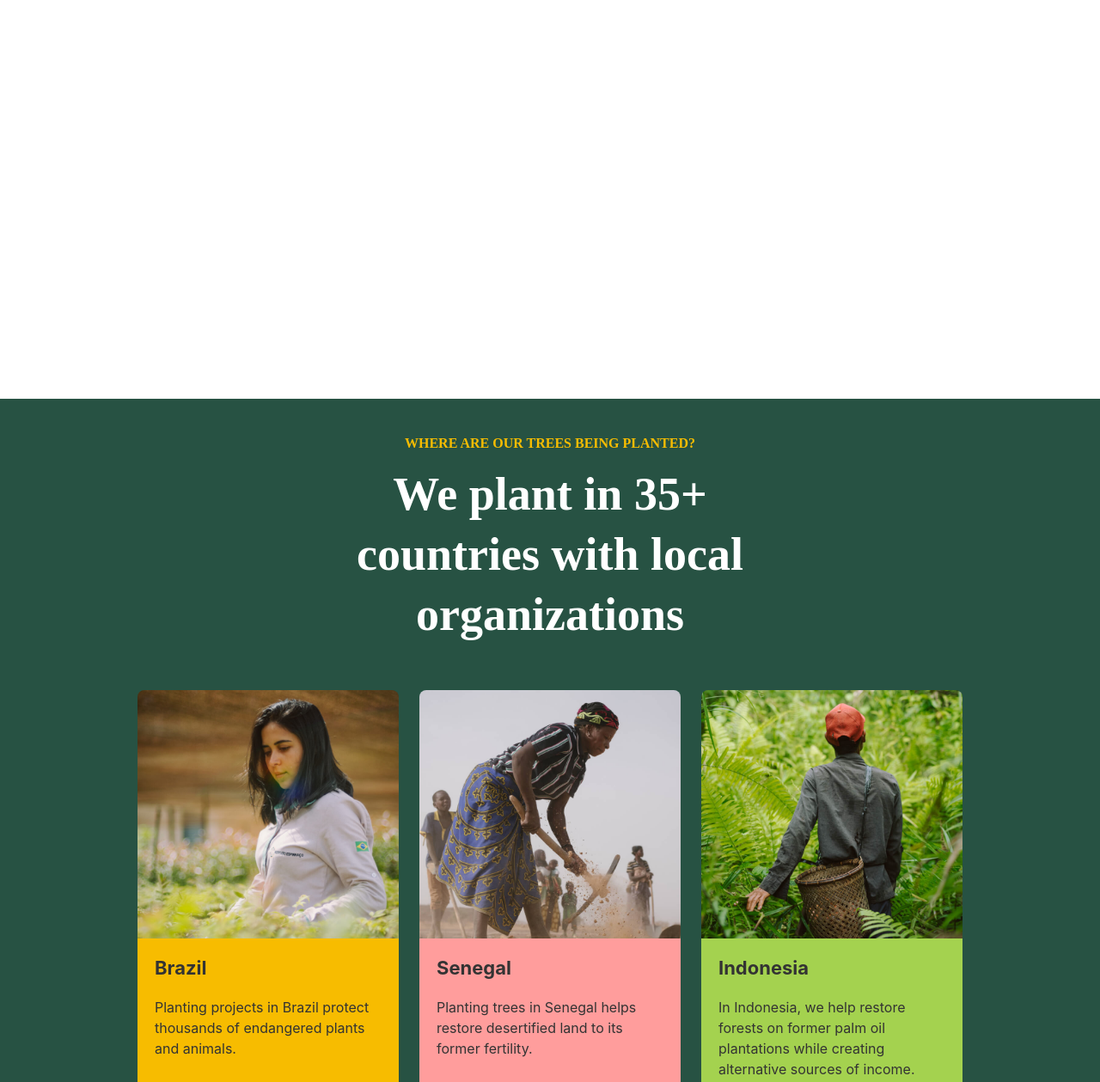
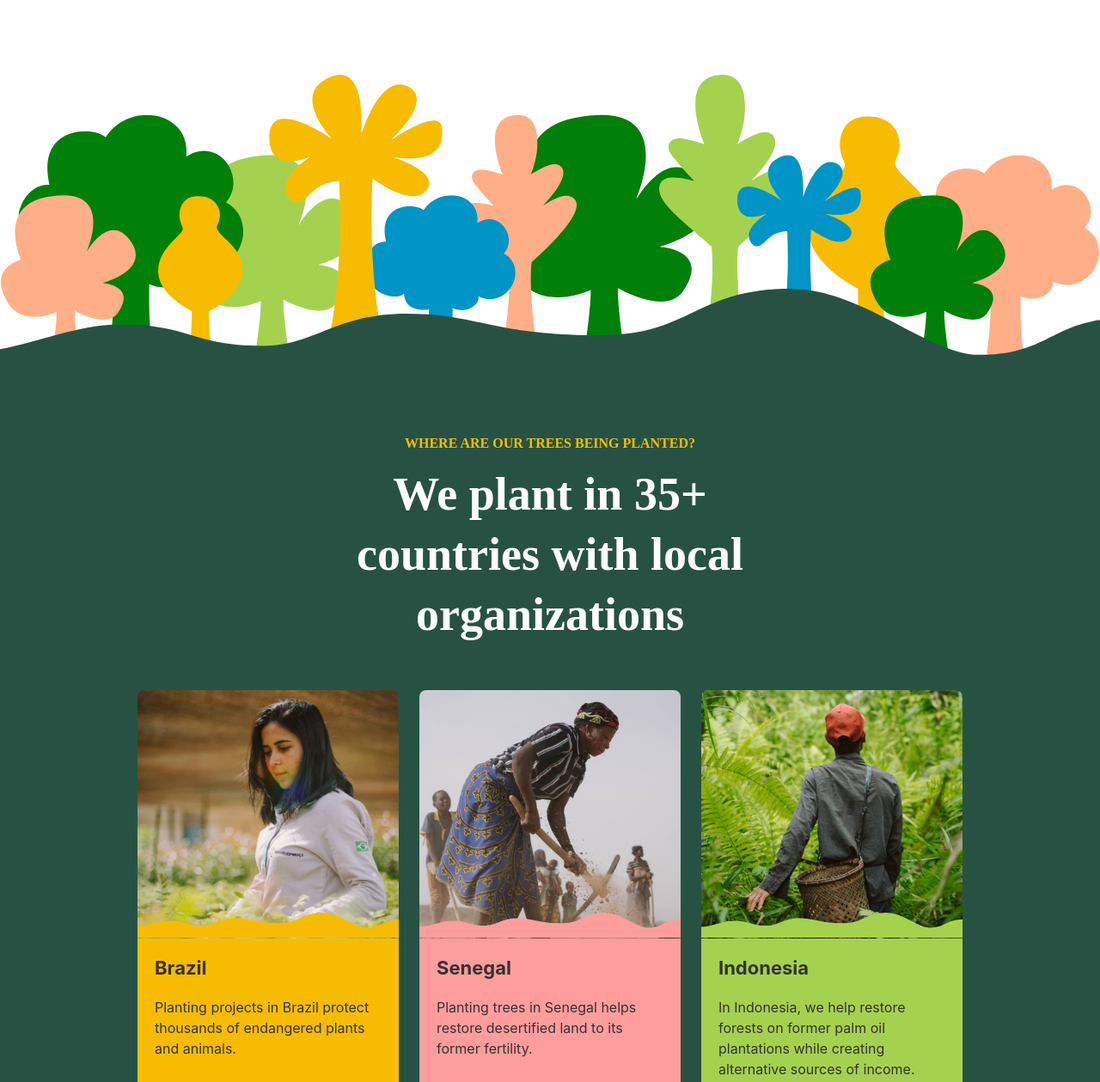
Before and after one commit to hoanggiang2912/ecosia-landingpage, a plain HTML site: page index.html in a window 1280 px wide. Shown: the part 1211-2470 px from the top of the page at 86% size. Drawn offline with Linux system fonts and the light colour scheme; files whose address does not match are found by name; a web font is replaced by a local one.

Commit message:
fix imgs path

```diff
--- a/sass/css/app.css
+++ b/sass/css/app.css
@@ -1416,11 +1416,11 @@ a {
   overflow-x: hidden;
 }
 .light .section--forest .banner--forest {
-  background-image: url(./assets/image/forest.50330d7d.svg);
+  background-image: url(/assets/image/forest.50330d7d.svg);
   padding-bottom: 33.333%;
 }
 .light .section--forest .mask__img--wave {
-  background-image: url(./assets/image/secondary-l.4f7324ff.svg);
+  background-image: url(/assets/image/secondary-l.4f7324ff.svg);
   padding-bottom: 10%;
 }
 .light .section--project {
@@ -1499,7 +1499,7 @@ a {
   transition: 0.25s linear;
 }
 .light .section--project .project__card__wrapper .project__card .project__card__banner .mask__img {
-  mask-image: url("./assets/image/secondary-l.4f7324ff.svg");
+  mask-image: url("/assets/image/secondary-l.4f7324ff.svg");
   position: absolute;
   bottom: 0;
   left: 0;
```
